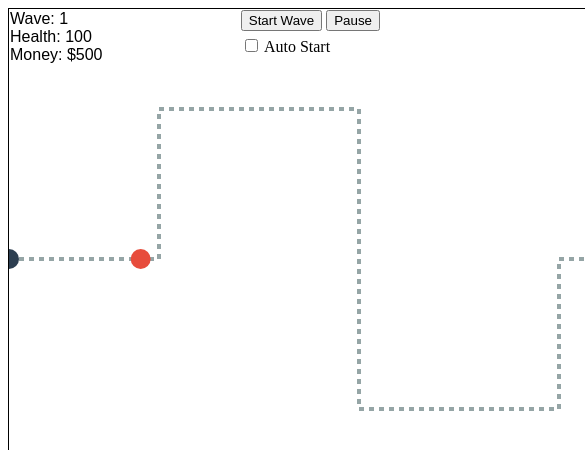
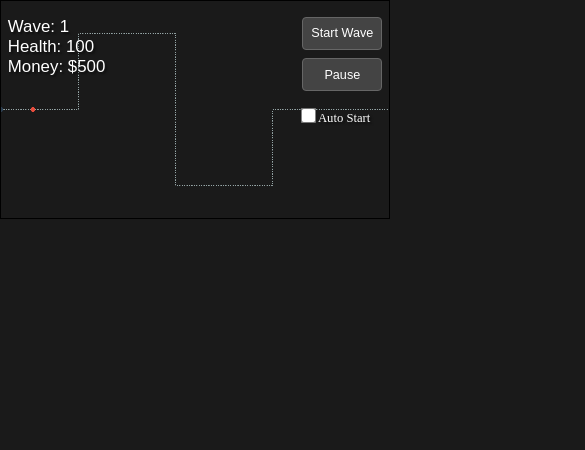
Before and after one commit to 28doble/ai-tower-defense, a plain HTML site: page index.html in a window 390 px wide. Both pictures are taken after a click on the button "Start Wave". Shown: the top 450 px of the page, 585 px wide, since content can reach past the window. Drawn offline with Linux system fonts and the light colour scheme.

Commit message:
refactor: enhance UI layout and responsiveness, improve canvas scaling

```diff
--- a/index.html
+++ b/index.html
@@ -3,53 +3,110 @@
 <head>
     <title>Tower Defense</title>
     <style>
+        * {
+            margin: 0;
+            padding: 0;
+            box-sizing: border-box;
+        }
+        body {
+            overflow: hidden;
+            background: #1a1a1a;
+        }
         canvas {
+            width: 100%;
+            height: 100vh;
             border: 1px solid black;
         }
         .ui {
-            position: absolute;
-            top: 10px;
-            left: 10px;
+            position: fixed;
+            top: 2vh;
+            left: 2vw;
             font-family: Arial;
+            color: white;
+            text-shadow: 2px 2px 2px rgba(0,0,0,0.5);
+            font-size: 2vh;
+            z-index: 2;
         }
         .controls {
-            position: absolute;
-            top: 10px;
-            right: 10px;
+            position: fixed;
+            top: 2vh;
+            right: 2vw;
+            display: flex;
+            flex-direction: column;
+            gap: 1vh;
+            z-index: 2;
+        }
+        button {
+            padding: 1vh 2vw;
+            font-size: 1.5vh;
+            cursor: pointer;
+            background: #444;
+            color: white;
+            border: 1px solid #666;
+            border-radius: 4px;
+            transition: all 0.2s;
+        }
+        button:hover {
+            background: #555;
+            transform: scale(1.05);
         }
         .upgrade-menu {
-            position: absolute;
-            background: rgba(0, 0, 0, 0.8);
+            position: fixed;
+            background: rgba(0, 0, 0, 0.9);
             color: white;
-            padding: 10px;
-            border-radius: 5px;
+            padding: 1.5vh;
+            border-radius: 1vh;
             display: none;
+            font-size: 1.5vh;
+            min-width: 15vw;
+            box-shadow: 0 0 2vh rgba(0,0,0,0.5);
+            z-index: 3;
         }
         .upgrade-option {
-            margin: 5px 0;
-            padding: 5px;
+            margin: 1vh 0;
+            padding: 1vh;
             cursor: pointer;
             border: 1px solid #555;
+            border-radius: 4px;
+            transition: all 0.2s;
         }
         .upgrade-option:hover {
             background: #333;
+            transform: scale(1.02);
         }
         #devGUI {
-            position: absolute;
-            top: 50px;
-            left: 10px;
-            background: rgba(0,0,0,0.8);
+            position: fixed;
+            top: 10vh;
+            left: 2vw;
+            background: rgba(0,0,0,0.9);
             color: white;
-            padding: 15px;
-            border-radius: 5px;
+            padding: 2vh;
+            border-radius: 1vh;
             display: none;
+            font-size: 1.5vh;
+            z-index: 3;
         }
         .dev-section {
-            margin: 10px 0;
+            margin: 1.5vh 0;
         }
         .dev-input {
-            width: 80px;
-            margin: 5px;
+            width: 10vw;
+            margin: 0.5vh;
+            padding: 0.5vh;
+            font-size: 1.5vh;
+            background: #444;
+            border: 1px solid #666;
+            color: white;
+            border-radius: 4px;
+        }
+        #autoStart {
+            accent-color: #4CAF50;
+            transform: scale(1.2);
+        }
+        label {
+            color: white;
+            text-shadow: 2px 2px 2px rgba(0,0,0,0.5);
+            font-size: 1.5vh;
         }
     </style>
 </head>
@@ -62,7 +119,7 @@
     <div class="controls">
         <button id="startWave">Start Wave</button>
         <button id="pause">Pause</button>
-        <div style="margin-top: 5px;">
+        <div style="margin-top: 1vh;">
             <label>
                 <input type="checkbox" id="autoStart"> Auto Start
             </label>
@@ -70,7 +127,7 @@
     </div>
     <div id="upgradeMenu" class="upgrade-menu"></div>
     <div id="devGUI">
-        <h3 style="margin:0 0 10px 0;">Developer Controls</h3>
+        <h3 style="margin:0 0 2vh 0;">Developer Controls</h3>
         <div class="dev-section">
             Money:
             <input type="number" id="devMoney" class="dev-input" value="1000">
@@ -86,9 +143,33 @@
             <button onclick="healBase()">Heal Base to Full</button>
         </div>
     </div>
-    <canvas id="gameCanvas" width="800" height="500"></canvas>
+    <canvas id="gameCanvas"></canvas>
 
     <script>
+        const ASPECT_RATIO = 16/9;
+        const BASE_WIDTH = 1600;
+        const BASE_HEIGHT = 900;
+        let canvasScale = 1;
+
+        function resizeCanvas() {
+            const canvas = document.getElementById('gameCanvas');
+            const screenWidth = window.innerWidth;
+            const screenHeight = window.innerHeight;
+
+            // Calculate available space
+            const targetWidth = Math.min(screenWidth, screenHeight * ASPECT_RATIO);
+            const targetHeight = Math.min(screenHeight, screenWidth / ASPECT_RATIO);
+
+            // Set canvas dimensions
+            canvas.width = BASE_WIDTH;
+            canvas.height = BASE_HEIGHT;
+            canvas.style.width = `${targetWidth}px`;
+            canvas.style.height = `${targetHeight}px`;
+
+            // Calculate scale factor
+            canvasScale = targetWidth / BASE_WIDTH;
+        }
+
         function getVariedColor(baseColor) {
             let r = parseInt(baseColor.substr(1, 2), 16);
             let g = parseInt(baseColor.substr(3, 2), 16);
@@ -130,11 +211,14 @@
 
         // Path configuration
         const waypoints = [
-            {x: -50, y: 250}, // Enemy spawn
-            {x: 150, y: 250}, {x: 150, y: 100},
-            {x: 350, y: 100}, {x: 350, y: 400},
-            {x: 550, y: 400}, {x: 550, y: 250},
-            {x: 800, y: 250} // Player base
+            {x: -50, y: BASE_HEIGHT/2},
+            {x: BASE_WIDTH*0.2, y: BASE_HEIGHT/2},
+            {x: BASE_WIDTH*0.2, y: BASE_HEIGHT*0.15},
+            {x: BASE_WIDTH*0.45, y: BASE_HEIGHT*0.15},
+            {x: BASE_WIDTH*0.45, y: BASE_HEIGHT*0.85},
+            {x: BASE_WIDTH*0.7, y: BASE_HEIGHT*0.85},
+            {x: BASE_WIDTH*0.7, y: BASE_HEIGHT/2},
+            {x: BASE_WIDTH + 50, y: BASE_HEIGHT/2}
         ];
 
         // Tower types
@@ -271,9 +355,9 @@
                 ctx.fill();
 
                 ctx.fillStyle = 'white';
-                ctx.font = '12px Arial';
+                ctx.font = `${15 * canvasScale}px Arial`;
                 ctx.textAlign = 'center';
-                ctx.fillText(`Lv.${this.getTotalLevel()}`, this.x, this.y + 5);
+                ctx.fillText(`Lv.${this.getTotalLevel()}`, this.x, this.y + 20 * canvasScale);
 
                 if (this.selected && this.type === 'rocket') {
                     ctx.strokeStyle = 'rgba(230, 126, 34, 0.3)';
@@ -603,7 +687,7 @@
                 this.waypointIndex = 0;
                 this.x = waypoints[0].x;
                 this.y = waypoints[0].y;
-                this.health = type.health * (1 + wave * 0.15); // 15% health increase per wave
+                this.health = type.health * (1 + wave * 0.15);
                 this.maxHealth = this.health;
                 this.speed = type.speed;
                 this.bounty = type.bounty;
@@ -646,7 +730,7 @@
         }
 
         function spawnEnemy(type, wave) {
-            enemies.push(new Enemy(ENEMY_TYPES[type], wave))
+            enemies.push(new Enemy(ENEMY_TYPES[type], wave));
         }
 
         function startWave() {
@@ -656,7 +740,7 @@
             waveSpan.textContent = currentWave;
 
             const waveEnemies = [];
-            const baseCount = 5 + currentWave * 3; // Increased enemy count scaling
+            const baseCount = 5 + currentWave * 3;
             const tankChance = Math.min(0.3 + currentWave * 0.02, 0.6);
             const fastChance = Math.min(0.4 + currentWave * 0.03, 0.7);
 
@@ -679,7 +763,7 @@
                         setTimeout(startWave, 3000);
                     }
                 }
-            }, 1000 - Math.min(currentWave * 20, 800)); // Faster spawning as waves progress
+            }, 1000 - Math.min(currentWave * 20, 800));
         }
 
         function drawPath() {
@@ -879,10 +963,18 @@
         }
 
         // Event listeners
+        window.addEventListener('resize', () => {
+            resizeCanvas();
+            draw();
+        });
+
         canvas.addEventListener('mousemove', (e) => {
             const rect = canvas.getBoundingClientRect();
-            const x = e.clientX - rect.left;
-            const y = e.clientY - rect.top;
+            const scaleX = canvas.width / rect.width;
+            const scaleY = canvas.height / rect.height;
+
+            const x = (e.clientX - rect.left) * scaleX;
+            const y = (e.clientY - rect.top) * scaleY;
 
             hoveredTile = { x, y };
             hoveredEnemy = enemies.find(enemy =>
@@ -892,8 +984,11 @@
 
         canvas.addEventListener('click', (e) => {
             const rect = canvas.getBoundingClientRect();
-            const x = e.clientX - rect.left;
-            const y = e.clientY - rect.top;
+            const scaleX = canvas.width / rect.width;
+            const scaleY = canvas.height / rect.height;
+
+            const x = (e.clientX - rect.left) * scaleX;
+            const y = (e.clientY - rect.top) * scaleY;
 
             if (placingTower) {
                 if (isValidPlacement(x, y) && money >= placingTower.cost) {
@@ -961,6 +1056,9 @@
             }
         });
 
+        // Initial setup
+        resizeCanvas();
+
         // Game loop
         let lastTime = 0;
         function gameLoop(timestamp) {
```
